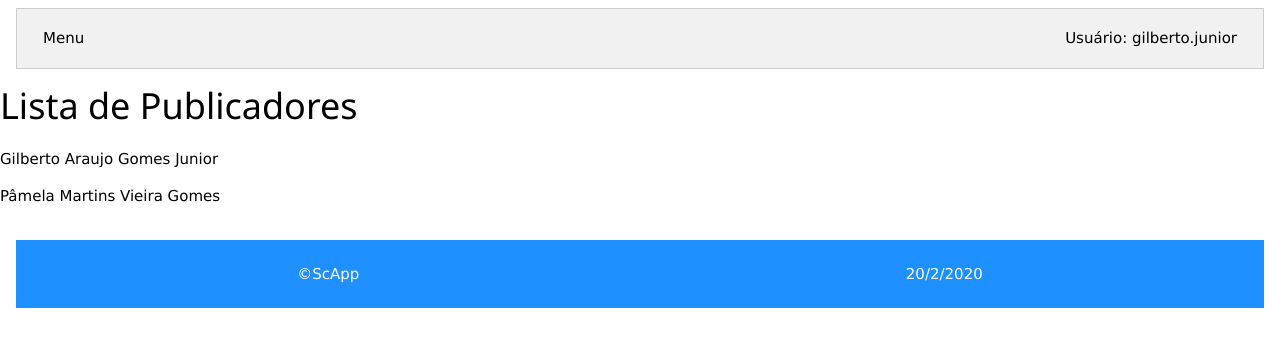
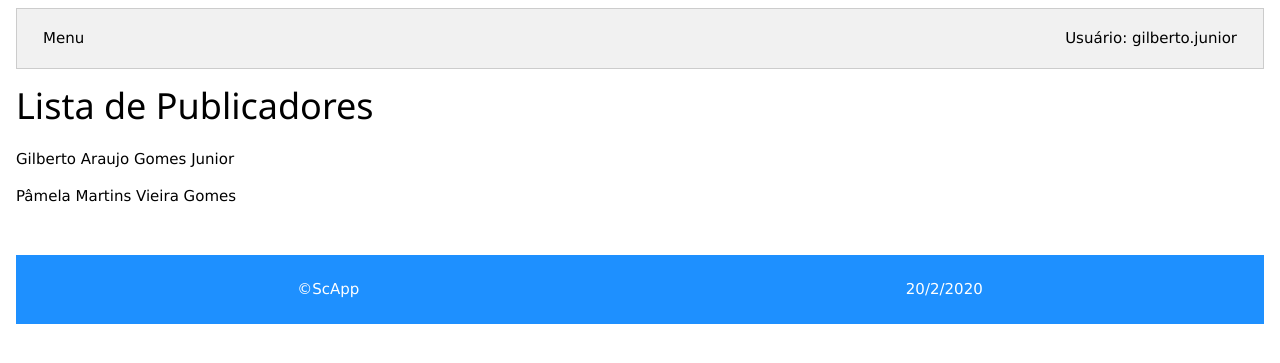
Before and after one commit to gagjunior/ScApp, a Django app: page /publicadores/publicadores in a window 1280 px wide. Shown: the top 363 px of the page. Run offline with Django 3.2, Linux system fonts and the light colour scheme; a user stored in the database is signed in; data comes from the database, SQL or seed files in the repository; some libraries are stand-ins or nearby versions.

Commit message:
Atualizar lista de publicadores

```diff
--- a/publicadores/templates/publicadores/publicador_list.html
+++ b/publicadores/templates/publicadores/publicador_list.html
@@ -1,6 +1,7 @@
 {% extends "layout.html" %}
 
 {% block content %}
+<div class="w3-row w3-container">
     <h1>Lista de Publicadores</h1>
 
     {% if publicador_list %}
@@ -11,6 +12,11 @@
 
     {% endfor %}
 
+    {% else %}
+
+    <p>Não há publicadores cadastrados para listar...</p>
+
     {% endif %}
 
+</div>
 {% endblock %}
```
Lines whose indentation alone changed are shown as unchanged.
